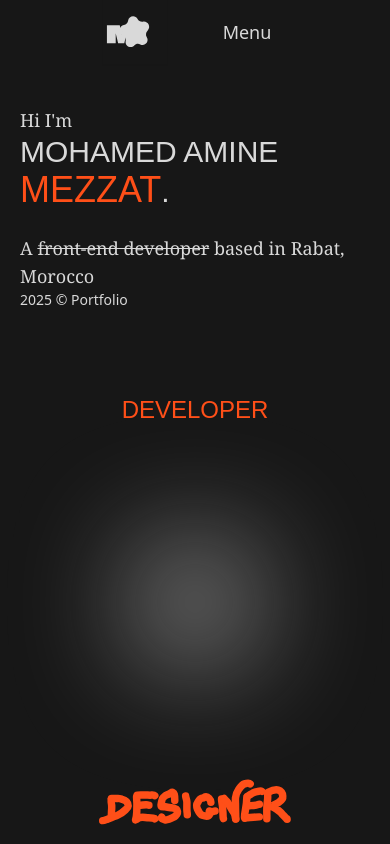
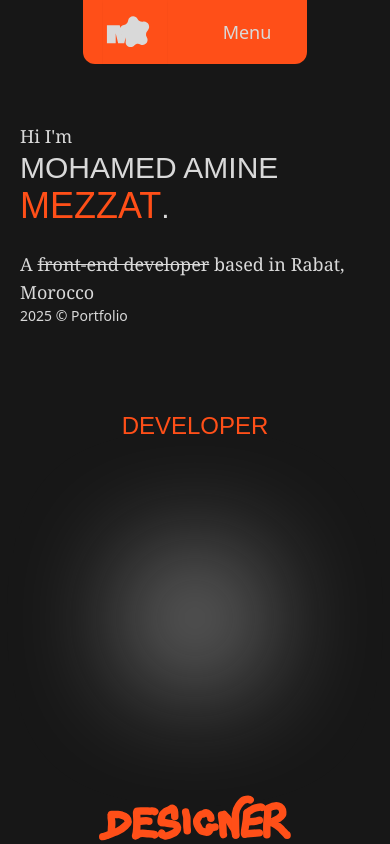
Before and after one commit to mezz01/Portfolio-2025, a Next.js app: page / in a window 390 px wide. Built offline with nearby package versions, Linux system fonts and the light colour scheme; a web font is replaced by a local one.

Commit message:
recreated some sort of header

```diff
--- a/app/globals.css
+++ b/app/globals.css
@@ -5,6 +5,10 @@
 :root {
   --background: #171717;
   --foreground: #D9D9D9;
+}
+
+header {
+  position: fixed;
 }
 
 html {
--- a/app/page.js
+++ b/app/page.js
@@ -5,7 +5,7 @@ import Link from "next/link";
 export default function Home() {
   return (
     <>
-    <section className="Hero flex flex-col justify-around mx-5 md:mx-10 lg:mx-30 min-h-full">
+    <section className="Hero flex flex-col justify-around mx-5 mt-20 md:mx-10 lg:mx-30 min-h-full">
       <div className=" flex flex-col lg:flex-col w-full md:ml-9 lg:ml-16">
         <h2 className="text-lg md:text-xl lg:text-4xl font-serif">Hi I'm</h2>
         <h1 className="text-3xl md:text-6xl lg:text-7xl" >MOHAMED AMINE <span className=" text-BrandPurple text-4xl md:text-7xl lg:text-8xl">MEZZAT</span>.</h1>
--- a/components/footer.jsx
+++ b/components/footer.jsx
@@ -2,7 +2,7 @@ import Link from "next/link";
 
 export default function Footer(){
     return (
-        <footer className="relative Projects mt-16 h-full pt-1 bg-slate-200 text-BrandPurple  rounded-t-3xl" >
+        <footer className="relative z-60 Projects mt-16 h-full pt-1 bg-slate-200 text-BrandPurple  rounded-t-3xl" >
         <h1 className=" text-2xl md:text-4xl lg:text-6xl mb-10 mt-10 ml-6" >Keep in touch !</h1>
 
         <section className="socials absolute bottom-5 ">
--- a/components/header.jsx
+++ b/components/header.jsx
@@ -2,8 +2,8 @@ import Link from "next/link";
 
 export default function Header(){
     return (
-        <header className="w-full bg-gradient-to-br from-inherit to-black flex flex-row  items-center align-middle justify-around">
-        <div className="flex flex-row justify-around">
+        <header className="w-full z-50 bg-gradient-to-br from-inherit to-black flex flex-row  items-center align-middle justify-around">
+        <div className="flex flex-row justify-around bg-BrandPurple px-5 rounded-b-xl">
         <Link href="/">
             <svg className="h-16 w-16 md:w-20 md:h-20 shadow-sm hover:scale-110 transition duration-300 cursor-pointer"
                 width="176" height="186" viewBox="0 0 176 186" fill="none" xmlns="http://www.w3.org/2000/svg">
--- a/package.json
+++ b/package.json
@@ -9,9 +9,11 @@
     "lint": "next lint"
   },
   "dependencies": {
+    "framer-motion": "^11.5.6",
+    "next": "14.2.11",
     "react": "^18",
     "react-dom": "^18",
-    "next": "14.2.11"
+    "sass": "^1.79.3"
   },
   "devDependencies": {
     "postcss": "^8",
```
Also changed, not shown: 1 other file (tests, documents, lock files or other folders).
